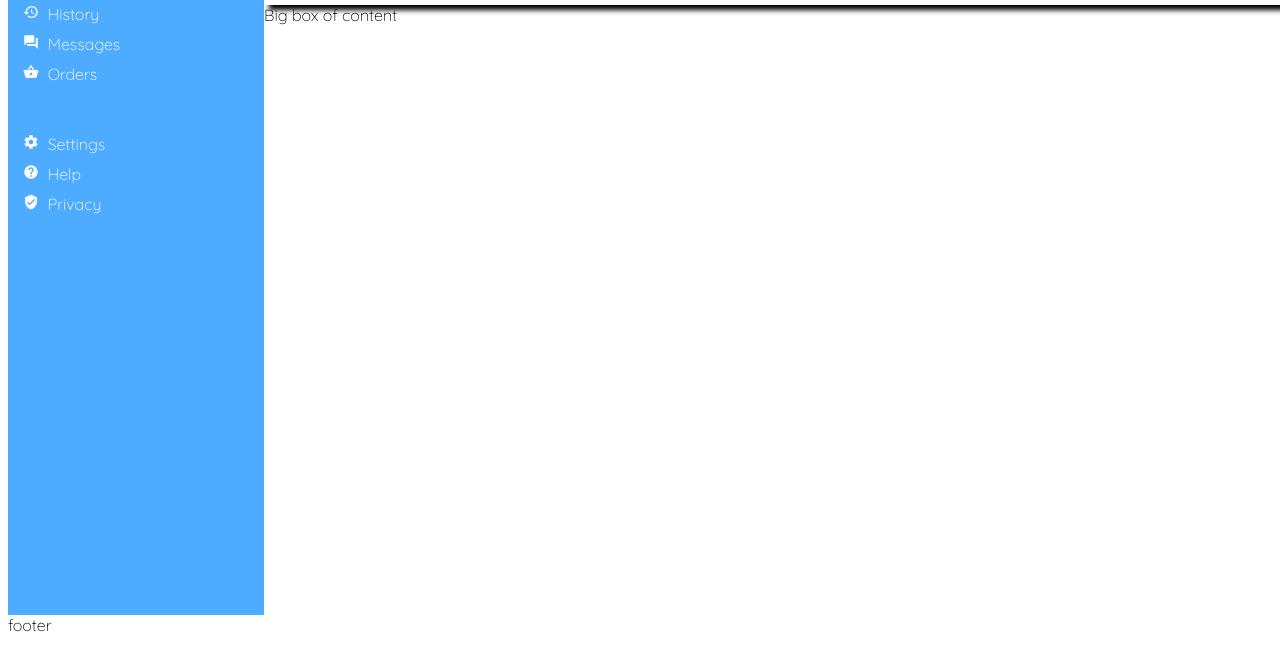
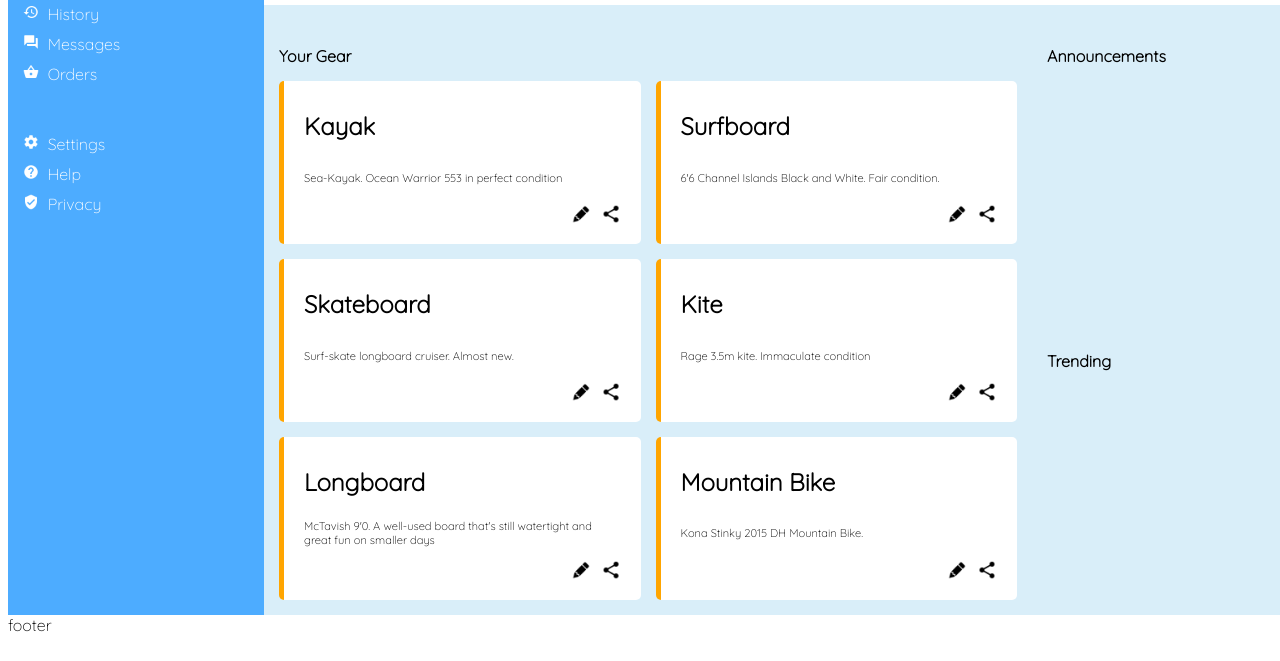
Before and after one commit to ChaDown/css-grid-dashboard, a plain HTML site: page index.html in a window 1280 px wide. Shown: the part 155-816 px from the top of the page. Drawn offline with Linux system fonts and the light colour scheme.

Commit message:
Added main gear content and styled the grid

```diff
--- a/index.html
+++ b/index.html
@@ -66,7 +66,78 @@
         </div>
       </div>
     </div>
-    <div class="content">Big box of content</div>
+    <div class="content">
+      <div class="gear-title">Your Gear</div>
+      <div class="gear">
+        <div class="item gear1">
+          <p class="item-title">Kayak</p>
+          <p>Sea-Kayak. Ocean Warrior 553 in perfect condition</p>
+          <div>
+            <img src="imgs/lead-pencil.png" alt="edit" /><img
+              src="imgs/share-variant.png"
+              alt="share"
+            />
+          </div>
+        </div>
+        <div class="item gear2">
+          <p class="item-title">Surfboard</p>
+          <p>6'6 Channel Islands Black and White. Fair condition.</p>
+          <div>
+            <img src="imgs/lead-pencil.png" alt="edit" /><img
+              src="imgs/share-variant.png"
+              alt="share"
+            />
+          </div>
+        </div>
+        <div class="item gear3">
+          <p class="item-title">Skateboard</p>
+          <p>Surf-skate longboard cruiser. Almost new.</p>
+          <div>
+            <img src="imgs/lead-pencil.png" alt="edit" /><img
+              src="imgs/share-variant.png"
+              alt="share"
+            />
+          </div>
+        </div>
+        <div class="item gear4">
+          <p class="item-title">Kite</p>
+          <p>Rage 3.5m kite. Immaculate condition</p>
+          <div>
+            <img src="imgs/lead-pencil.png" alt="edit" /><img
+              src="imgs/share-variant.png"
+              alt="share"
+            />
+          </div>
+        </div>
+        <div class="item gear5">
+          <p class="item-title">Longboard</p>
+          <p>
+            McTavish 9'0. A well-used board that's still watertight and great
+            fun on smaller days
+          </p>
+          <div>
+            <img src="imgs/lead-pencil.png" alt="edit" /><img
+              src="imgs/share-variant.png"
+              alt="share"
+            />
+          </div>
+        </div>
+        <div class="item gear6">
+          <p class="item-title">Mountain Bike</p>
+          <p>Kona Stinky 2015 DH Mountain Bike.</p>
+          <div>
+            <img src="imgs/lead-pencil.png" alt="edit" /><img
+              src="imgs/share-variant.png"
+              alt="share"
+            />
+          </div>
+        </div>
+      </div>
+      <div class="announce-title">Announcements</div>
+      <div class="announce-content"></div>
+      <div class="trending-title">Trending</div>
+      <div class="trending-content"></div>
+    </div>
     <div class="footer">footer</div>
   </body>
 </html>
--- a/style.css
+++ b/style.css
@@ -57,7 +57,7 @@ ul {
 }
 
 .search-box {
-  background-color: rgb(224, 223, 223);
+  background-color: aliceblue;
   height: 40%;
   border: none;
   border-radius: 5px;
@@ -108,6 +108,72 @@ ul {
   font-weight: 900;
 }
 
-p:first-child {
+.content {
+  display: grid;
+  grid-template-columns: 3fr 1fr;
+  grid-template-rows: 1fr 4fr 1fr 4fr;
+  background-color: rgb(217, 238, 249);
+}
+
+.gear-title,
+.announce-title,
+.trending-title {
+  margin-top: auto;
+  margin-left: 15px;
+  font-weight: bold;
+}
+
+.announce-title {
+  grid-area: 1 / 2 / 2 / 4;
+}
+
+.announce-content {
+  grid-area: 2 / 2 / 3 / 3;
+}
+
+.gear {
+  grid-area: 2 / 1 / 5 / 2;
+  display: grid;
+  grid-template-columns: 1fr 1fr;
+  grid-template-rows: repeat(3, 1fr);
+  gap: 15px;
+  margin: 15px;
+}
+
+.trending-title {
+  grid-area: 3 / 2 / 4 / 3;
+}
+
+.trending-content {
+  grid-area: 4 / 2 / 5 / 3;
+}
+
+.item {
   font-size: 0.7rem;
 }
+
+.item div img {
+  width: 20px;
+}
+
+.item div {
+  display: flex;
+  justify-content: right;
+  gap: 10px;
+}
+
+.item {
+  background-color: white;
+  padding: 20px;
+  border-left: 5px solid orange;
+  border-radius: 5px;
+  display: flex;
+  flex-direction: column;
+  justify-content: space-between;
+}
+
+.item-title {
+  font-size: 1.5rem;
+  font-weight: bold;
+  margin: 10px 0px;
+}
```
Also changed, not shown: imgs/lead-pencil.png (added), imgs/share-variant.png (added).
